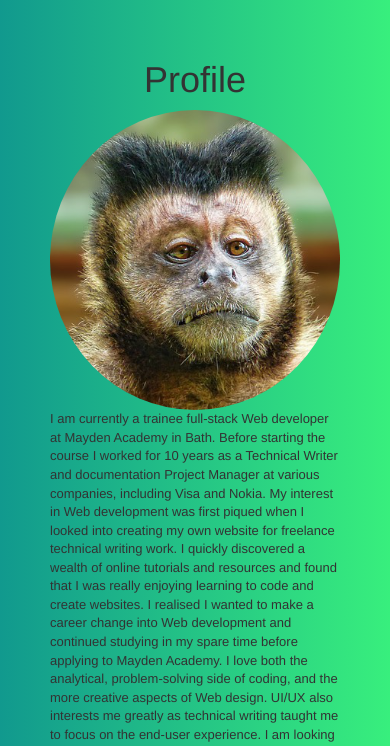
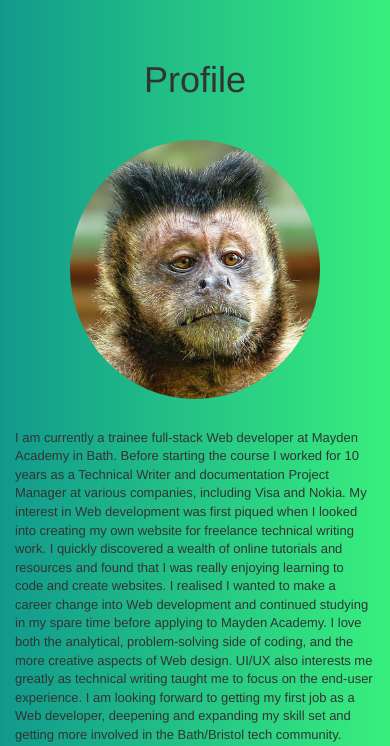
Before and after one commit to obwansan/mayden-portfolio, a PHP site: page /profile.php in a window 390 px wide; the page is wider, and only the part inside the window is pictured. Shown: the top 746 px of that part. Run offline with PHP 8.4, Linux system fonts and the light colour scheme; data comes from the database, SQL or seed files in the repository; data that the repository does not hold is empty.

Commit message:
profile page bootstrap responsive

```diff
--- a/css/styles.css
+++ b/css/styles.css
@@ -101,10 +101,15 @@ Profile page
     background: linear-gradient(to right, #11998e, #38ef7d); /* W3C, IE 10+/ Edge, Firefox 16+, Chrome 26+, Opera 12+, Safari 7+ */
 }
 
+/*.profile-img-container {*/
+    /*width: 250px;*/
+/*}*/
+
 .profile-image {
     border-radius: 50%;
-    height: 100%;
-    width: 100%;
+    width: 250px;
+    display: block;
+    margin: 30px auto;
 }
 
 .icons {
@@ -209,30 +214,28 @@ Portfolio page
 Bootstrap Media Queries
 /****************************/
 
-@media (max-width: 640px) {
+@media (min-width: 768px) {
+
+
+}
+
+@media (max-width: 992px) and (min-width: 769px) {
     .container {
-        width: 320px;
+        width: 750px;
+    }
+    .profile-image {
+        padding: 0 20px;
     }
 }
 
-@media (max-width: 1023px) and (min-width: 641px) {
+@media (max-width: 1200px) and (min-width: 993px) {
     .container {
-        width: 640px;
-    }
-    .profile-image {
-        height: 40%;
-        width: 40%;
+        width: 970px;
     }
 }
 
-@media (max-width: 1399px) and (min-width: 1024px) {
+@media (min-width: 1201px) {
     .container {
-        width: 1024px;
+        width: 1170px;
     }
 }
-
-@media (min-width: 1400px) {
-    .container {
-        width: 1398px;
-    }
-}
--- a/profile.php
+++ b/profile.php
@@ -28,7 +28,7 @@ $db->setAttribute(PDO::ATTR_DEFAULT_FETCH_MODE, PDO::FETCH_ASSOC);
     <div class="container">
         <h1>Profile</h1>
         <div class="row">
-            <div class="col-xs-12 col-sm-4">
+            <div class="col-xs-12 col-sm-4 imgContainer">
                 <img class="profile-image" src="images/profile-photo.png">
             </div>
 
```
